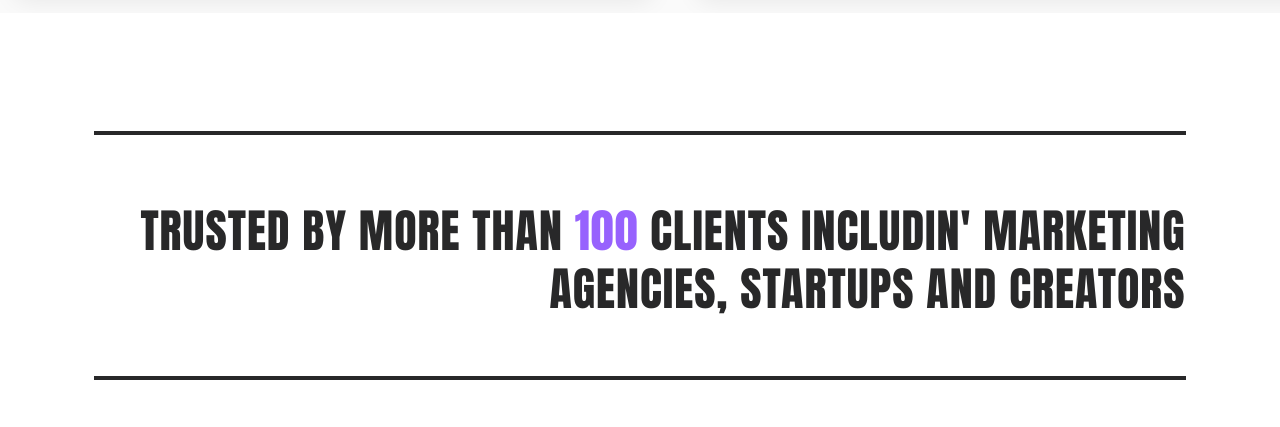
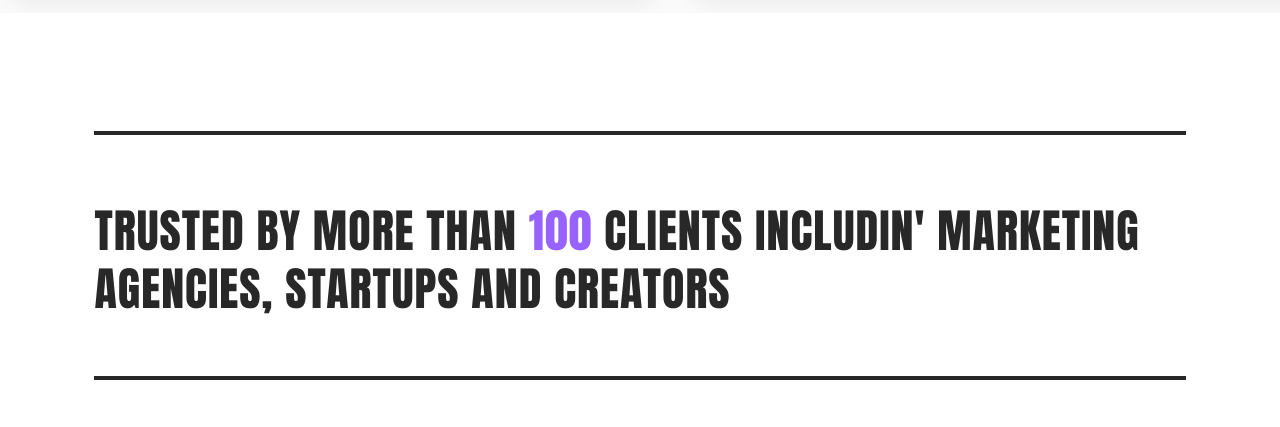
Before and after one commit to sakshamkushwah29-cmyk/media-mention, a React (Vite) app: page / in a window 1280 px wide. Shown: the part 1220-1647 px from the top of the page. Built offline with nearby package versions, Linux system fonts and the light colour scheme; a web font is replaced by a local one.

Commit message:
Left align trusted-by section text

```diff
--- a/src/index.css
+++ b/src/index.css
@@ -401,3 +401,12 @@ svg path[fill="#dc3438"] {
   border: none !important;
   box-shadow: 0 8px 24px rgba(0, 0, 0, 0.08) !important;
 }
+
+/* Trusted By Section Left Alignment */
+.mainusp-holder.trustedbytxt {
+  justify-content: flex-start !important;
+}
+
+.mainusp.trusted-by-text {
+  text-align: left !important;
+}
```
